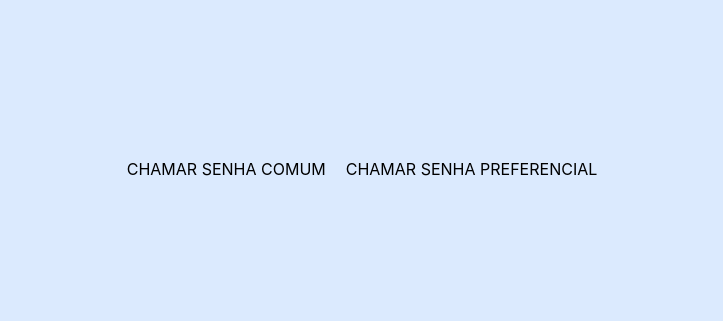
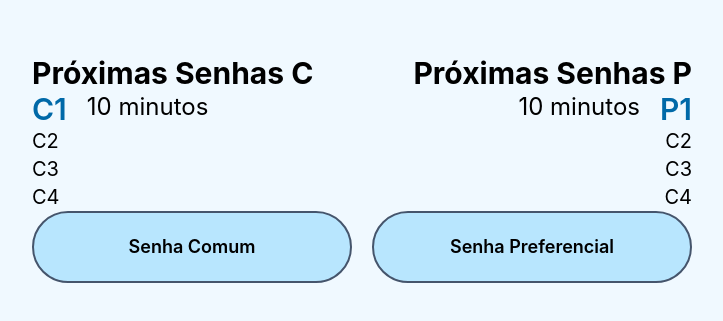
Before and after one commit to kaiquecerri/atendimento, a React (Vite) app: page /administracao in a window 1280 px wide. Shown: the part 231-552 px from the top of the page, without its empty margins (278-1001 px from the left). Built offline with nearby package versions, Linux system fonts and the light colour scheme.

Commit message:
nova tela de chamar senha

```diff
--- a/src/Administracao.jsx
+++ b/src/Administracao.jsx
@@ -1,4 +1,9 @@
 function Administracao() {
+  var border =
+    "border border-solid border-2 rounded-full p-5 border-slate-600 ";
+  var button =
+    "w-xs self-center bg-sky-200 hover:bg-sky-300 transition-colors duration-300 rounded-full p-5 text-lg font-semibold text-slate-700`;";
+
   const chamarProximaSenha = (tipo = "C") => {
     let listaSenhas = localStorage.getItem("listaSenhas")?.split(",") || ""; //pega a lista de senha
 
@@ -37,7 +42,55 @@ function Administracao() {
   };
 
   return (
-    <div className="w-screen h-screen bg-blue-100 flex flex-row justify-center gap-5 p-5">
+    <div className="w-screen h-screen bg-sky-50 flex flex-row justify-center gap-5 p-5">
+      <div className="flex flex-col justify-center">
+        <h1 className="text-3xl font-bold">Próximas Senhas C</h1>
+        <div className="flex flex-row gap-x-5">
+          <h2 className="text-3xl font-semibold text-sky-700 ">C1</h2>
+          <h2 className="text-2xl"> 10 minutos</h2>
+        </div>
+        <ul className="text-xl">
+          <li>C2</li>
+          <li>C3</li>
+          <li>C4</li>
+        </ul>
+        <button
+          className={border + button}
+          onClick={() => {
+            chamarProximaSenha("C");
+          }}
+        >
+          Senha Comum
+        </button>
+      </div>
+      <div className="flex flex-col text-right justify-center">
+        <h1 className="text-3xl font-bold">Próximas Senhas P</h1>
+        <div className="flex flex-row gap-x-5 justify-end">
+          <h2 className="text-2xl"> 10 minutos</h2>
+          <h2 className="text-3xl font-semibold text-sky-700 ">P1</h2>
+        </div>
+        <ul className="text-xl">
+          <li>C2</li>
+          <li>C3</li>
+          <li>C4</li>
+        </ul>
+        <button
+          className={border + button}
+          onClick={() => {
+            chamarProximaSenha("P");
+          }}
+        >
+          Senha Preferencial
+        </button>
+        </div>
+    </div>
+  );
+}
+
+export default Administracao;
+
+/*
+      <div className="w-screen h-screen bg-blue-100 flex flex-row justify-center gap-5 p-5">
       <button
         onClick={() => {
           chamarProximaSenha("C");
@@ -53,7 +106,4 @@ function Administracao() {
         CHAMAR SENHA PREFERENCIAL
       </button>
     </div>
-  );
-}
-
-export default Administracao;
+*/
```
